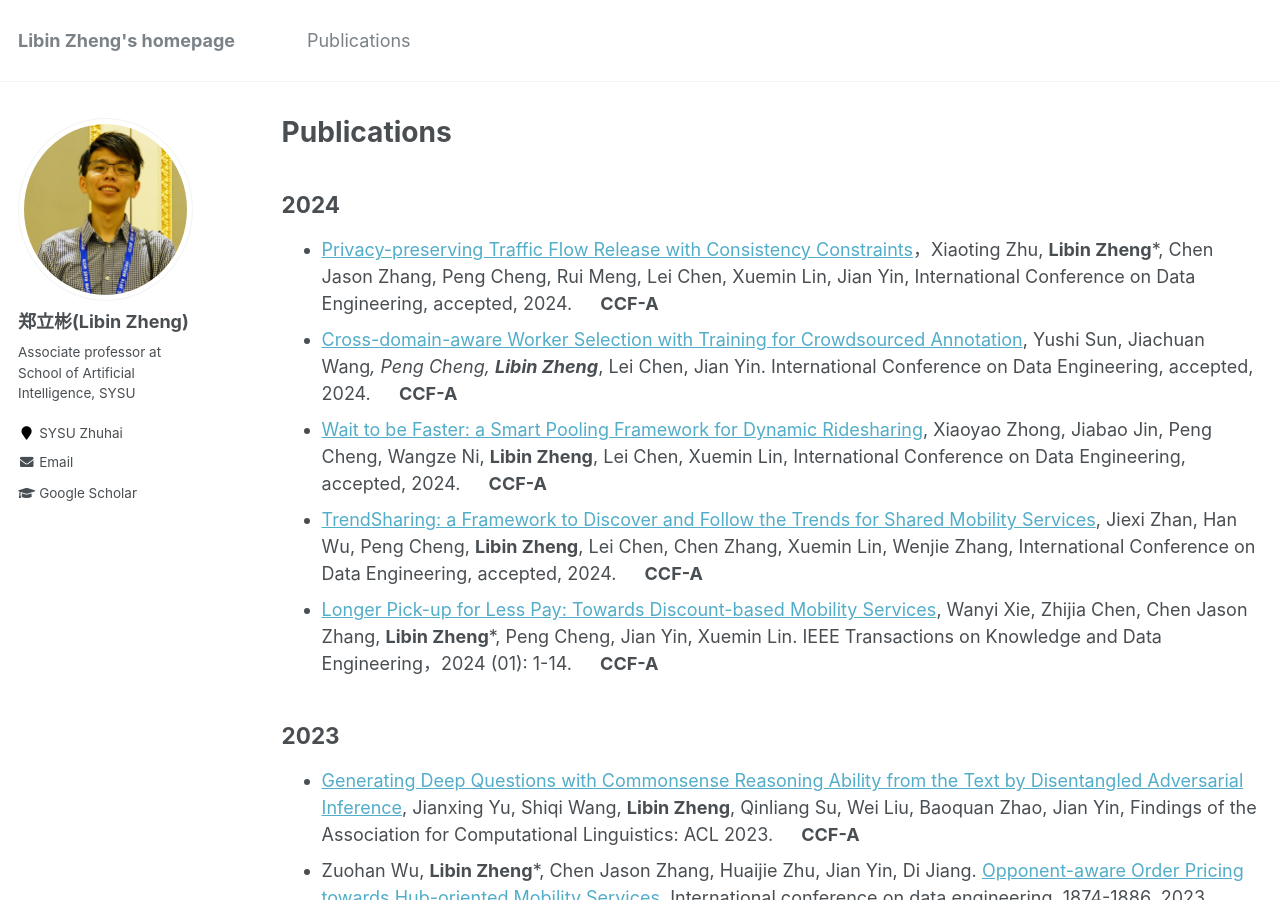
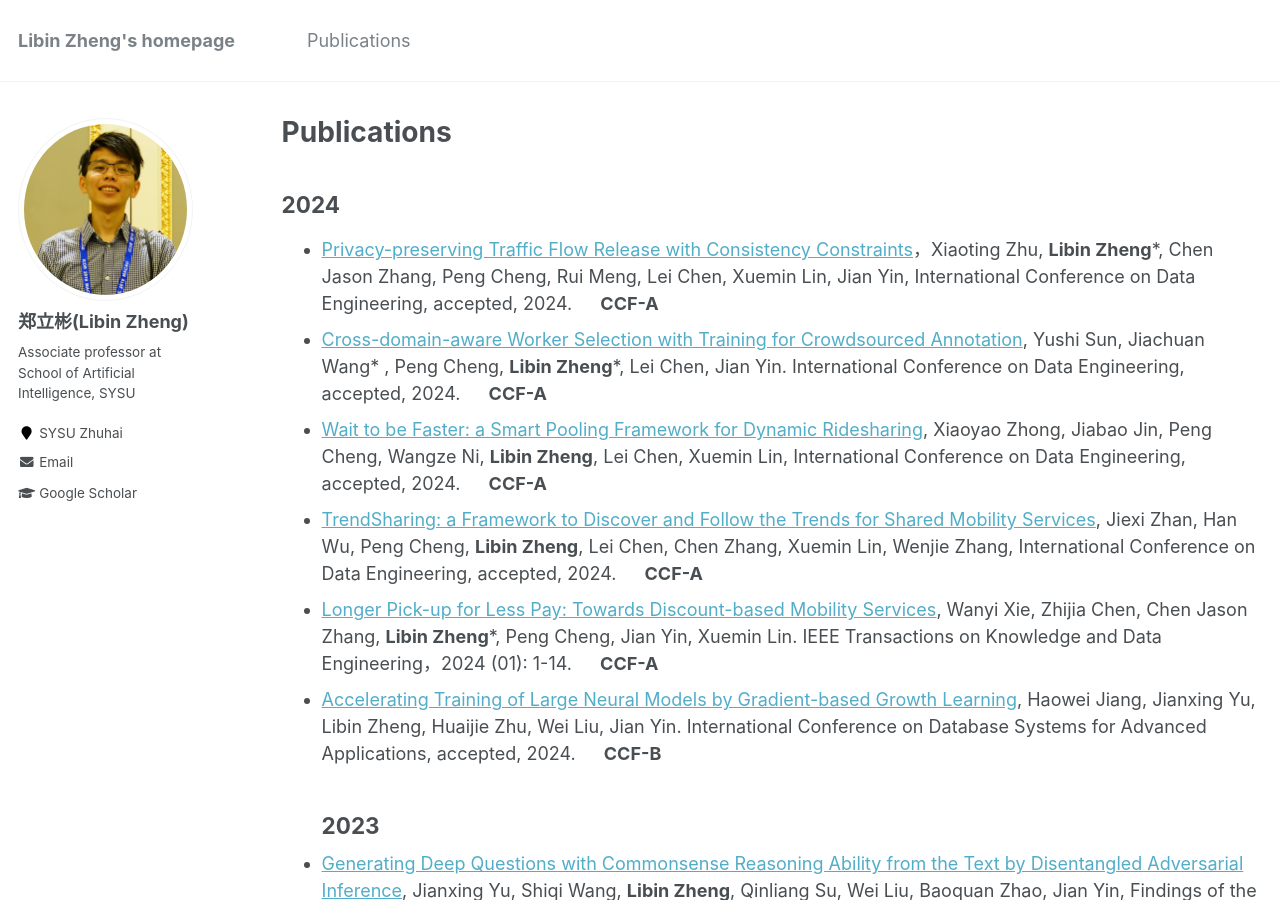
Before and after one commit to libinzheng/libinzheng.github.io, a Jekyll site: the page built from _pages/publications.md, in a window 1280 px wide and 900 px high. Built offline with Jekyll 4.4.1, drawn with Linux system fonts in a browser that asks for light colours.

Commit message:
Update publications.md

```diff
--- a/_pages/publications.md
+++ b/_pages/publications.md
@@ -8,15 +8,14 @@ author_profile: true
 - [Privacy-preserving Traffic Flow Release with Consistency
 Constraints]()，Xiaoting Zhu, **Libin Zheng***, Chen Jason Zhang, Peng Cheng, Rui Meng, Lei Chen, Xuemin Lin, Jian Yin, International Conference on Data Engineering, accepted, 2024. &emsp; **CCF-A**
 - [Cross-domain-aware Worker Selection with Training
-for Crowdsourced Annotation](), Yushi Sun, Jiachuan Wang*, Peng Cheng, **Libin Zheng***, Lei Chen, Jian Yin.  International Conference on Data Engineering, accepted, 2024. &emsp;    **CCF-A**
+for Crowdsourced Annotation](), Yushi Sun, Jiachuan Wang* , Peng Cheng, **Libin Zheng***, Lei Chen, Jian Yin.  International Conference on Data Engineering, accepted, 2024. &emsp;    **CCF-A**
 - [Wait to be Faster: a Smart Pooling Framework for
 Dynamic Ridesharing](), Xiaoyao Zhong, Jiabao Jin, Peng Cheng, Wangze Ni, **Libin Zheng**, Lei Chen, Xuemin Lin, International Conference on Data Engineering, accepted, 2024. &emsp; **CCF-A**
 - [TrendSharing: a Framework to Discover and Follow
 the Trends for Shared Mobility Services](), Jiexi Zhan, Han Wu, Peng Cheng, **Libin Zheng**, Lei Chen, Chen Zhang, Xuemin Lin, Wenjie Zhang, International Conference on Data Engineering, accepted, 2024. &emsp;
 	 **CCF-A**
 - [Longer Pick-up for Less Pay: Towards Discount-based Mobility Services](), Wanyi Xie, Zhijia Chen, Chen Jason Zhang, **Libin Zheng***, Peng Cheng, Jian Yin, Xuemin Lin. IEEE Transactions on Knowledge and Data Engineering，2024 (01): 1-14.  &emsp;  **CCF-A**
-
-
+- [Accelerating Training of Large Neural Models by Gradient-based Growth Learning](),  Haowei Jiang, Jianxing Yu, Libin Zheng, Huaijie Zhu, Wei Liu, Jian Yin. International Conference on Database Systems for Advanced Applications, accepted, 2024. &emsp;  **CCF-B**
 ## 2023
 
 - [Generating Deep Questions with Commonsense Reasoning Ability from the Text by Disentangled Adversarial Inference](), Jianxing Yu, Shiqi Wang, **Libin Zheng**, Qinliang Su, Wei Liu, Baoquan Zhao, Jian Yin, Findings of the Association for Computational Linguistics: ACL 2023. &emsp;	 **CCF-A**
```
